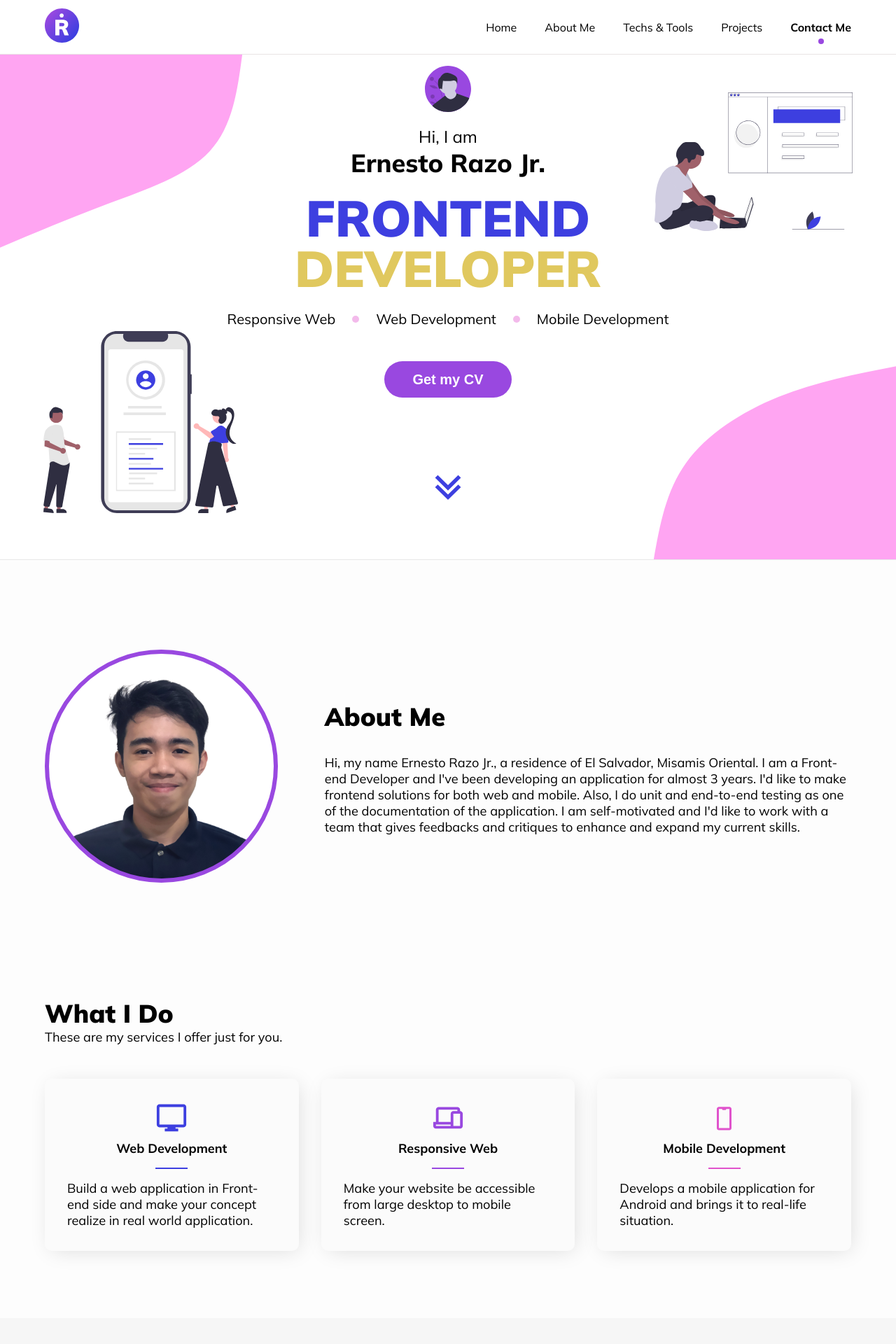
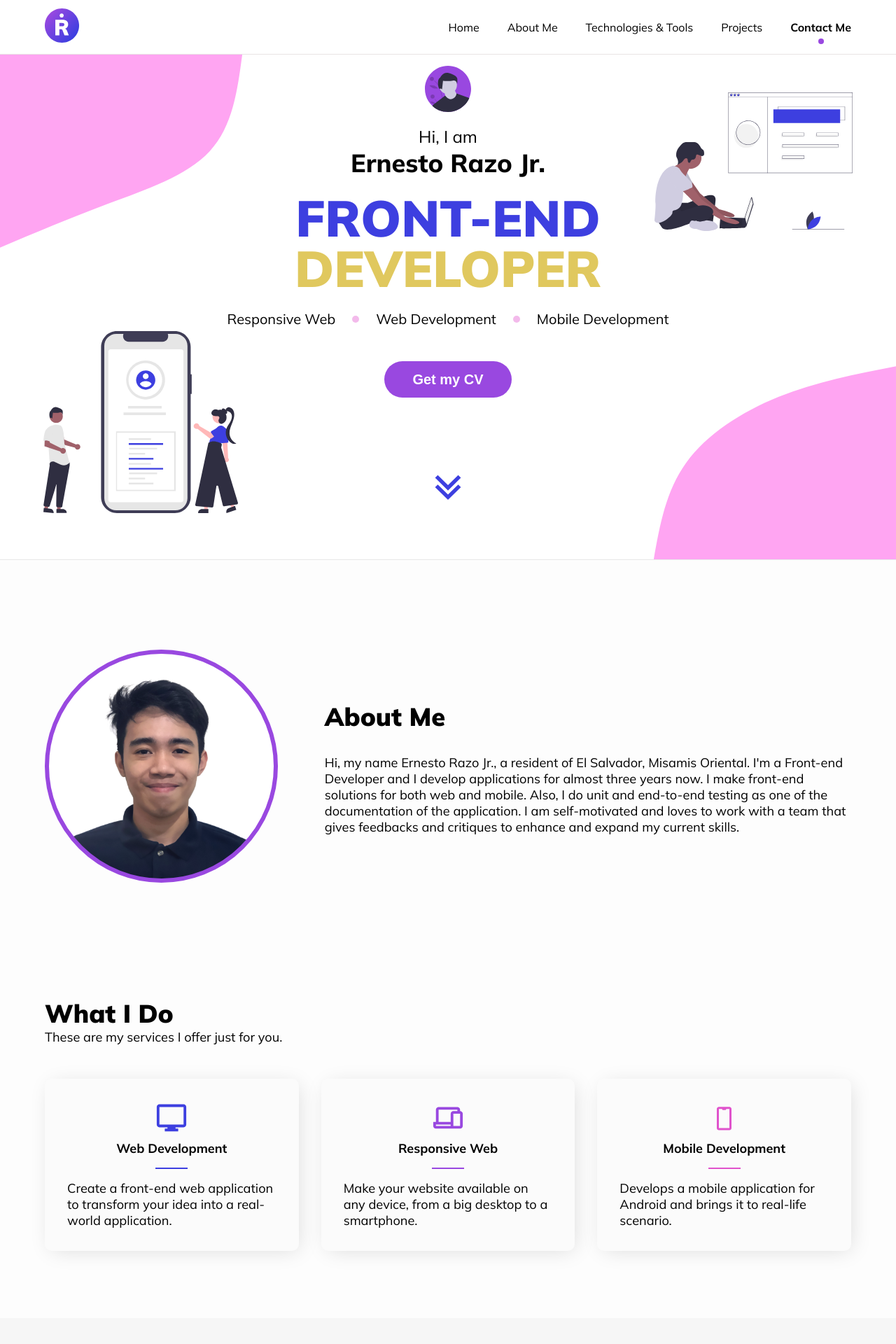
Before and after one commit to razz-21/razz-landing-page, an Angular app: page / in a window 1280 px wide. Shown: the top 1920 px of the page at 70% size. Built offline with nearby package versions, Linux system fonts and the light colour scheme.

Commit message:
refactor: edit captions and texts

```diff
--- a/src/app/main-page/components/about-me/about-me.component.html
+++ b/src/app/main-page/components/about-me/about-me.component.html
@@ -5,9 +5,9 @@
   <div class="me-about" data-aos="fade-up" data-aos-duration="1000" data-aos-once="true">
     <h2 class="font-black">About Me</h2>
     <p>
-      Hi, my name Ernesto Razo Jr., a residence of El Salvador, Misamis Oriental. I am a Front-end Developer and I've been developing
-      an application for almost 3 years. I'd like to make frontend solutions for both web and mobile. Also, I do unit
-      and end-to-end testing as one of the documentation of the application. I am self-motivated and I'd like to work with a team
+      Hi, my name Ernesto Razo Jr., a resident of El Salvador, Misamis Oriental. I'm a Front-end Developer and I develop
+      applications for almost three years now. I make front-end solutions for both web and mobile. Also, I do unit
+      and end-to-end testing as one of the documentation of the application. I am self-motivated and loves to work with a team
       that gives feedbacks and critiques to enhance and expand my current skills.
     </p>
   </div>
--- a/src/app/main-page/components/header-content/header-content.component.html
+++ b/src/app/main-page/components/header-content/header-content.component.html
@@ -42,7 +42,7 @@
       <h2 class="font-extra-bold">Ernesto Razo Jr.</h2>
     </div>
     <h1 class="main-title" data-aos="fade-up" data-aos-duration="1200" data-aos-delay="2000" data-aos-once="true">
-      <span>Frontend</span>
+      <span>Front-end</span>
       <br>
       <span>Developer</span>
     </h1>
--- a/src/app/main-page/components/navbar/navbar.component.html
+++ b/src/app/main-page/components/navbar/navbar.component.html
@@ -23,7 +23,7 @@
         <div class="active-dot"></div>
       </li>
       <li class="nav-item" [ngClass]="{ 'active': currentSection === 'section3' }" (click)="scrollTo('section3')">
-        <a>Techs & Tools</a>
+        <a>Technologies & Tools</a>
         <div class="active-dot"></div>
       </li>
       <li class="nav-item" [ngClass]="{ 'active': currentSection === 'section4' }" (click)="scrollTo('section4')">
@@ -60,7 +60,7 @@
         <div class="active-dot"></div>
       </li>
       <li class="sidebar-item" [ngClass]="{ 'active': currentSection === 'section3' }" (click)="scrollToMobile('section3')">
-        <a>Techs & Tools</a>
+        <a>Technologies & Tools</a>
         <div class="active-dot"></div>
       </li>
       <li class="sidebar-item" [ngClass]="{ 'active': currentSection === 'section4' }" (click)="scrollToMobile('section4')">
--- a/src/app/main-page/components/services/services.component.html
+++ b/src/app/main-page/components/services/services.component.html
@@ -12,8 +12,7 @@
         <h5>Web Development</h5>
         <div class="line"></div>
         <p>
-          Build a web application in Front-end side and make your concept
-          realize in real world application.
+          Create a front-end web application to transform your idea into a real-world application.
         </p>
       </div>
     </div>
@@ -25,7 +24,7 @@
         <h5>Responsive Web</h5>
         <div class="line"></div>
         <p>
-          Make your website be accessible from large desktop to mobile screen.
+          Make your website available on any device, from a big desktop to a smartphone.
         </p>
       </div>
     </div>
@@ -37,7 +36,7 @@
         <h5>Mobile Development</h5>
         <div class="line"></div>
         <p>
-          Develops a mobile application for Android and brings it to real-life situation.
+          Develops a mobile application for Android and brings it to real-life scenario.
         </p>
       </div>
     </div>
--- a/src/app/main-page/components/techs-and-tools/techs-and-tools.component.html
+++ b/src/app/main-page/components/techs-and-tools/techs-and-tools.component.html
@@ -1,7 +1,7 @@
 <div class="techs-and-tools-container">
   <div class="header-texts" data-aos="fade-up" data-aos-duration="1000" data-aos-once="true">
-    <h2 class="font-black">Techs' & Tools</h2>
-    <p>Technologies and tools I've used to develop applications.</p>
+    <h2 class="font-black">Technologies & Tools</h2>
+    <p>These are the variety of technologies and tools I have used to create applications.</p>
   </div>
   <div class="techs-grid" data-aos="fade-up" data-aos-duration="1000" data-aos-once="true">
     <div class="techs-grid-item">
```
